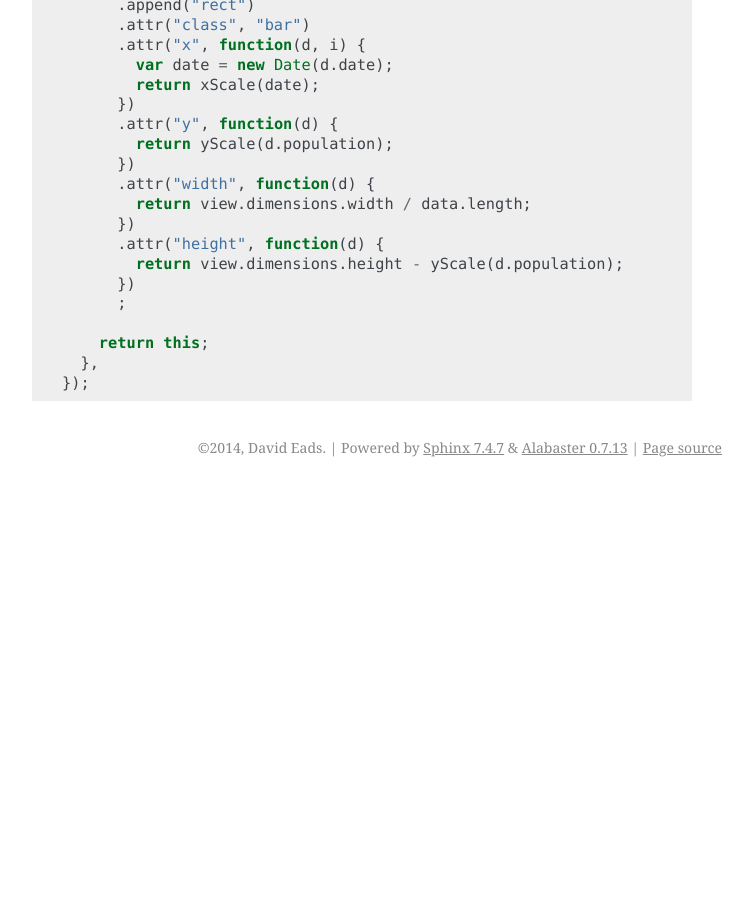
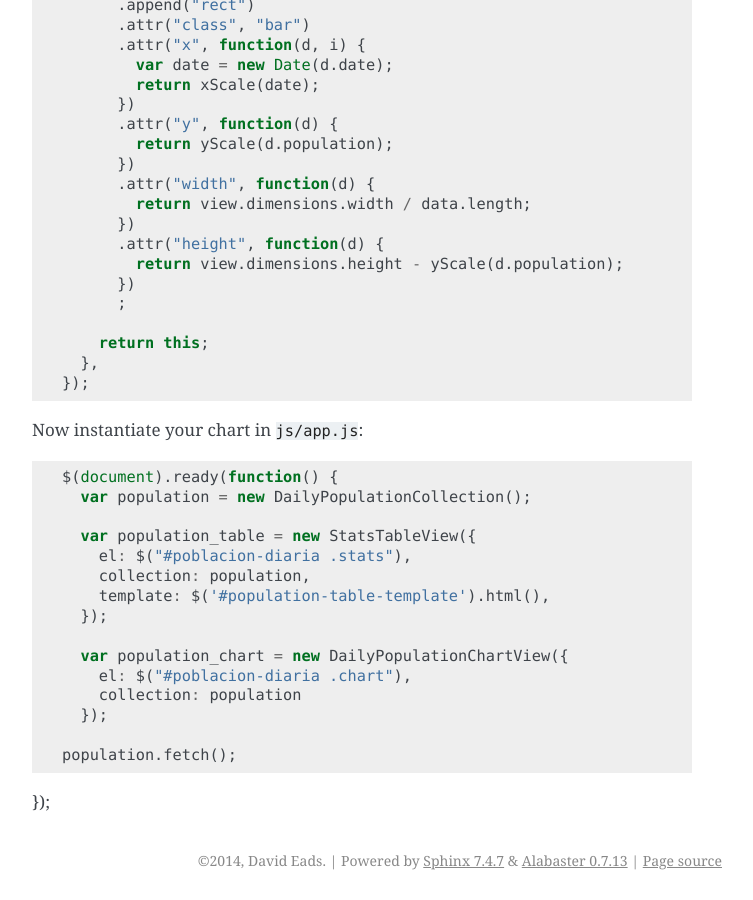
Before and after one commit to sc3/simple-news-apps, a Sphinx documentation site: the page built from docs/index.rst, in a window 1280 px wide and 900 px high, scrolled down 31473 px. Shown: the whole window, without its empty margins (388-1141 px from the left). Built offline with Sphinx 7.4.7, drawn with Linux system fonts in a browser that asks for light colours; before the commit the page ends 31960 px from its top, so only the background shows below that; some of the changed text lies outside the part shown.

Commit message:
fix bad link

```diff
--- a/docs/index.rst
+++ b/docs/index.rst
@@ -885,7 +885,7 @@
       <script src="http://cdnjs.cloudflare.com/ajax/libs/underscore.js/1.6.0/underscore-min.js"></script>
       <script src="http://cdnjs.cloudflare.com/ajax/libs/backbone.js/1.1.2/backbone-min.js"></script>
       <script src="http://cdnjs.cloudflare.com/ajax/libs/d3/3.4.4/d3.min.js"></script>
-      <script src="http://26thycalifornia/js/ChartView.js"></script>
+      <script src="http://26thycalifornia.recoveredfactory.net/js/ChartView.js"></script>
 
       <!-- Aplicación -->
       <script src="js/Data.js"></script>
@@ -1471,3 +1471,24 @@
         return this;
       },
     });
+
+Now instantiate your chart in ``js/app.js``:
+
+.. code-block:: javascript
+
+  $(document).ready(function() {
+    var population = new DailyPopulationCollection();
+
+    var population_table = new StatsTableView({
+      el: $("#poblacion-diaria .stats"),
+      collection: population,
+      template: $('#population-table-template').html(),
+    });
+
+    var population_chart = new DailyPopulationChartView({
+      el: $("#poblacion-diaria .chart"),
+      collection: population
+    });
+
+  population.fetch();
+});
```
